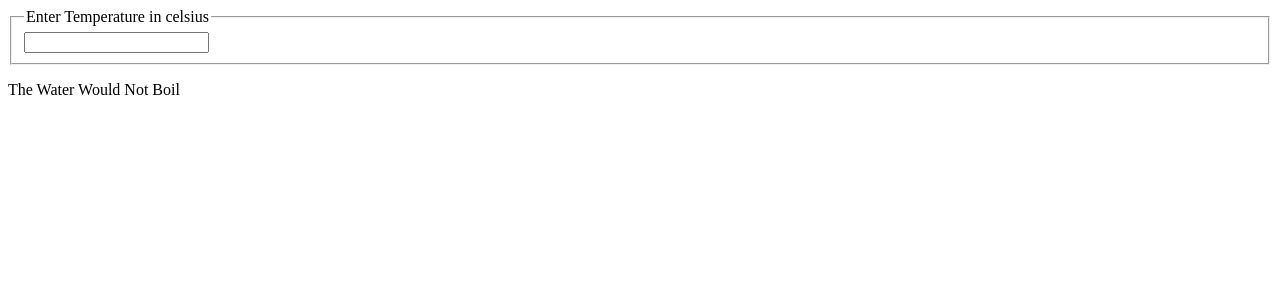
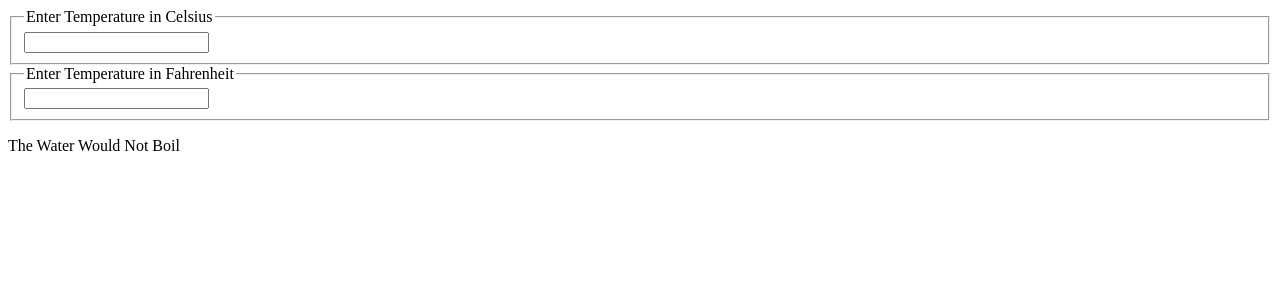
Before and after one commit to i-iktear/React-Practice-Of-LWS, a React (Create React App) app: page / in a window 1280 px wide. Shown: the top 300 px of the page. Built offline with nearby package versions, Linux system fonts and the light colour scheme.

Commit message:
Till Module 11

```diff
--- a/src/components/Calculator.js
+++ b/src/components/Calculator.js
@@ -1,30 +1,40 @@
 import React, { Component } from "react";
 import BoilingVerdict from "./BoilingVerdict";
+import TempInputComponent from "./TempInputComponent";
+import { convert, toCelsius, toFahrenheit } from "../lib/converter";
 
 export default class Calculator extends Component {
   state = {
     temperature: "",
+    scale: "c",
   };
 
-  ChangeTemperature = (e) => {
+  handleChange = (e, scale) => {
     this.setState({
-      temperature: parseFloat(e.target.value),
+      temperature: e.target.value,
+      scale,
     });
   };
+
   render() {
-    const { temperature } = this.state;
-
+    const { temperature, scale } = this.state;
+    const celsius =
+      scale === "f" ? convert(temperature, toCelsius) : temperature;
+    const fahrenheit =
+      scale === "c" ? convert(temperature, toFahrenheit) : temperature;
     return (
       <div>
-        <fieldset>
-          <legend>Enter Temperature in celsius</legend>
-          <input
-            type="text"
-            value={temperature}
-            onChange={this.ChangeTemperature}
-          ></input>
-        </fieldset>
-        <BoilingVerdict celsius={temperature}></BoilingVerdict>
+        <TempInputComponent
+          scale="c"
+          temperature={celsius}
+          ChangeTemperature={this.handleChange}
+        />
+        <TempInputComponent
+          scale="f"
+          temperature={fahrenheit}
+          ChangeTemperature={this.handleChange}
+        />
+        <BoilingVerdict celsius={parseFloat(temperature)}></BoilingVerdict>
       </div>
     );
   }
--- a/src/components/TempInputComponent.js
+++ b/src/components/TempInputComponent.js
@@ -1,35 +1,21 @@
-import React, { Component } from "react";
+import React from "react";
 
 const scaleName = {
   c: "Celsius",
   f: "Fahrenheit",
 };
 
-export default class TempInputComponent extends Component {
-  state = {
-    temperature: "",
-  };
-
-  ChangeTemperature = (e) => {
-    this.setState({
-      temperature: parseFloat(e.target.value),
-    });
-  };
-  render() {
-    const { temperature } = this.state;
-    const { scale } = this.props;
-
+const TempInputComponent = ({ scale, temperature, ChangeTemperature }) => {
   return (
-      <div>
     <fieldset>
       <legend>Enter Temperature in {scaleName[scale]} </legend>
       <input
         type="text"
         value={temperature}
-            onChange={this.ChangeTemperature}
+        onChange={(e) => ChangeTemperature(e, scale)}
       ></input>
     </fieldset>
-      </div>
   );
-  }
-}
+};
+
+export default TempInputComponent;
--- /dev/null
+++ b/src/lib/converter.js
@@ -0,0 +1,17 @@
+export function toCelsius(Fahrenheit) {
+  return (Fahrenheit - 32) * (5 / 9);
+}
+
+export function toFahrenheit(Celsius) {
+  return Celsius * (9 / 5) + 32;
+}
+
+export function convert(temperature, convertTo) {
+  const input = parseFloat(temperature);
+  if (Number.isNaN(input)) {
+    return "";
+  }
+  const output = convertTo(input);
+  const rounded = Math.round(output * 1000) / 1000;
+  return rounded.toString();
+}
```
Lines whose indentation alone changed are shown as unchanged.
